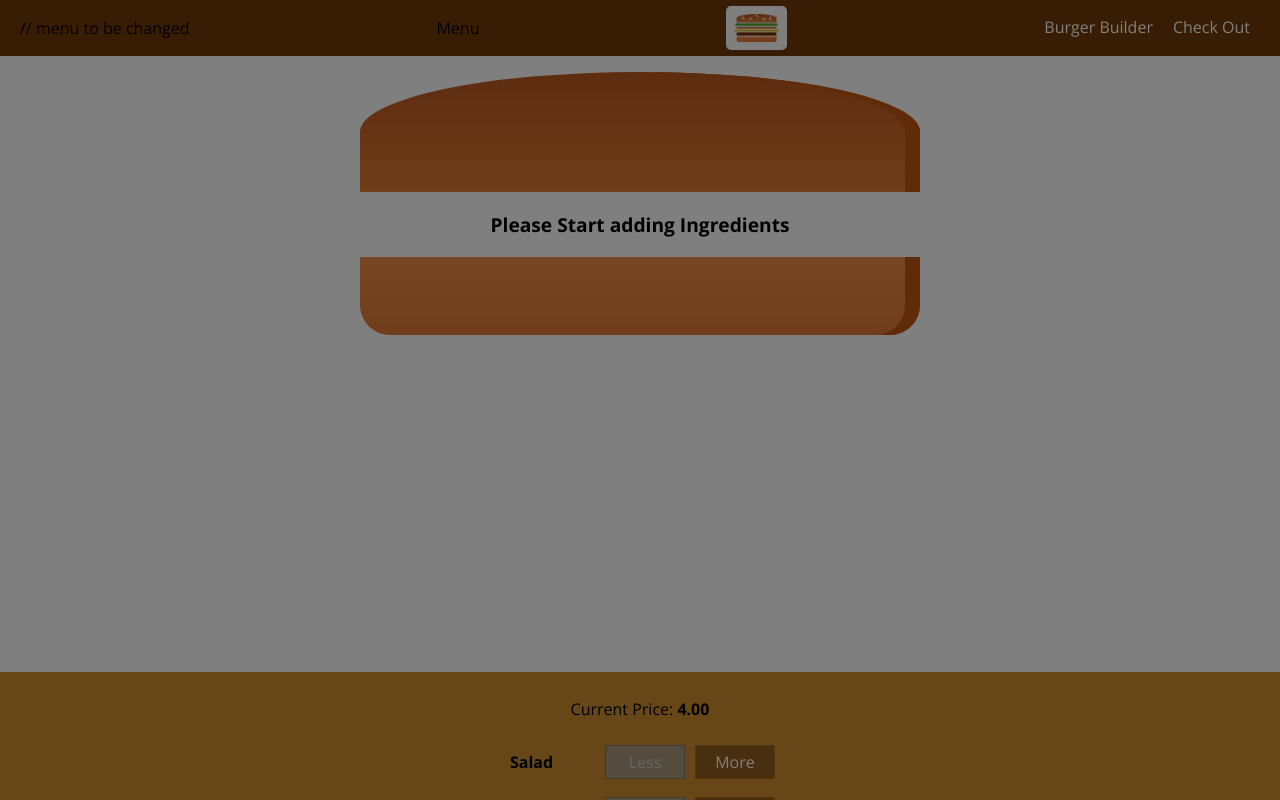
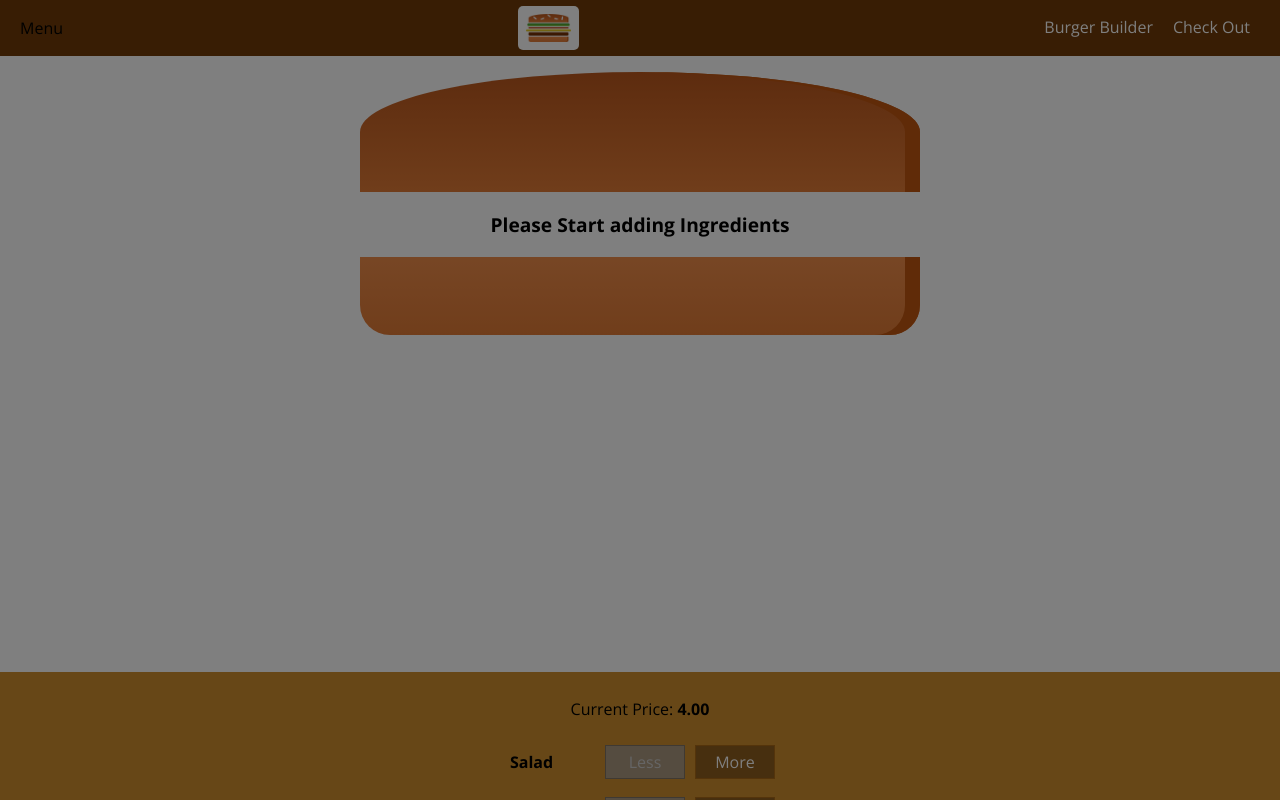
Before and after one commit to patpalmerston/burger-builder, a React (Create React App) app in the folder burger-builder/: page / in a window 1280 px wide. Shown: the top 800 px of the page. Built offline with nearby package versions, Linux system fonts and the light colour scheme; the HTML template or start-up script is replaced by a standard one.

Commit message:
toggle feature added to side drawer

```diff
--- a/burger-builder/src/components/Layout/Layout.js
+++ b/burger-builder/src/components/Layout/Layout.js
@@ -12,10 +12,17 @@
     sideDrawerClosedHandler = () => {
         this.setState({ showSideDrawer: false });
     };
+
+    sideDrawerToggleHandler = () => {
+        this.setState((prevState) => {
+            return { showSideDrawer: !this.state.showSideDrawer };
+        });
+    };
+
     render() {
         return (
             <Aux>
-                <Toolbar />
+                <Toolbar drawerToggleClicked={this.sideDrawerToggleHandler} />
                 <SideDrawer
                     open={this.state.showSideDrawer}
                     closed={this.sideDrawerClosedHandler}
--- /dev/null
+++ b/burger-builder/src/components/Navigation/SideDrawer/DrawerToggle/DrawerToggle.js
@@ -0,0 +1,5 @@
+import React from 'react';
+
+const DrawerToggle = (props) => <div onClick={props.clicked}>Menu</div>;
+
+export default DrawerToggle;
--- a/burger-builder/src/components/Navigation/Toolbar/Toolbar.js
+++ b/burger-builder/src/components/Navigation/Toolbar/Toolbar.js
@@ -2,10 +2,11 @@
 import classes from './Toolbar.module.css';
 import Logo from '../../Logo/Logo';
 import NavigationItems from '../NavigationItems/NavigationItems';
-const toolbar = () => (
+import DrawerToggle from '../SideDrawer/DrawerToggle/DrawerToggle';
+const toolbar = (props) => (
+    // menu to be changed
     <header className={classes.Toolbar}>
-    // menu to be changed
-        <div>Menu</div>
+        <DrawerToggle clicked={props.drawerToggleClicked} />
         <div className={classes.Logo}>
             <Logo />
         </div>
```
